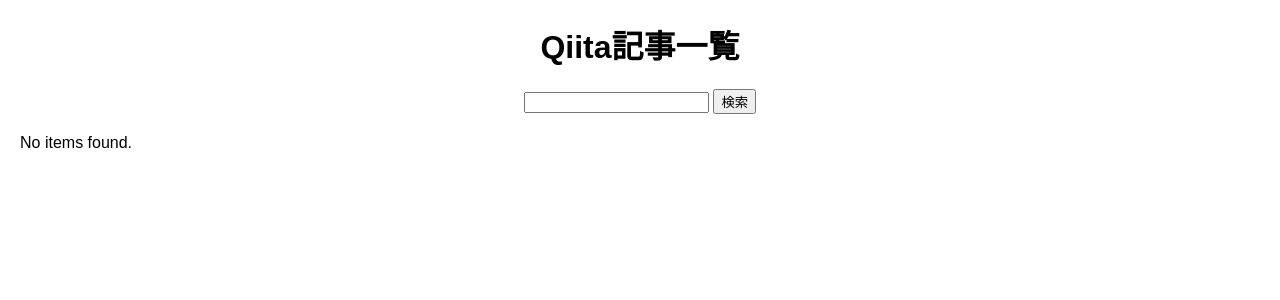
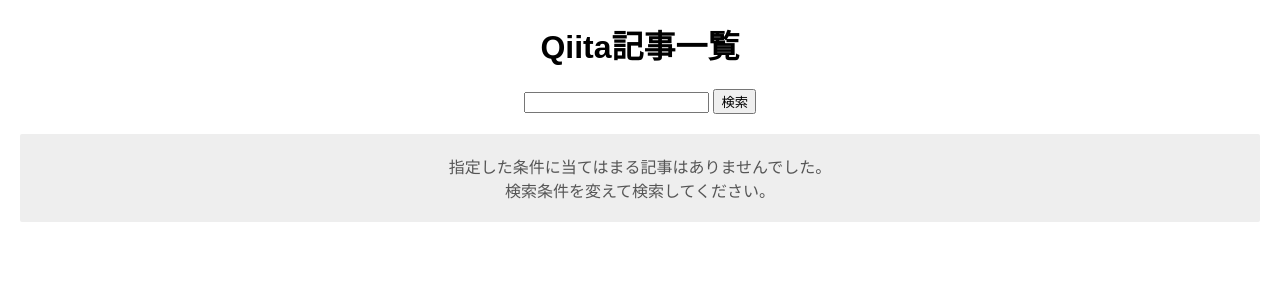
Before and after one commit to ishi720/qiita_analytics, a Flask app: page / in a window 1280 px wide. Shown: the top 300 px of the page. Run offline with Flask 3, Linux system fonts and the light colour scheme; data that the repository does not hold is empty.

Commit message:
#7 ユーザー指定していない場合は、表示を0件にする

```diff
--- a/get_qiita_myitem.py
+++ b/get_qiita_myitem.py
@@ -10,6 +10,10 @@
     Returns:
         str: 指定されたQiitaの記事一覧
     """
+    result = []
+
+    if user_name == "":
+        return json.dumps(result, indent=2, ensure_ascii=False)
 
     url = "https://qiita.com/api/v2/items"
     headers = {}
@@ -26,8 +30,6 @@
 
     items = r.json()
 
-    result = []
-
     for item in items:
         if item['private'] == False:
             page_data = {
--- a/static/css/style.css
+++ b/static/css/style.css
@@ -22,3 +22,11 @@
 th {
     background-color: #f2f2f2;
 }
+
+.no_item {
+    text-align: center;
+    background-color: #eee;
+    padding: 20px 10px;
+    color: #555;
+    border-radius: 2px;
+}
--- a/templates/index.html
+++ b/templates/index.html
@@ -14,8 +14,8 @@
         <button type="submit">検索</button>
     </form>
 
+    <table>
     {% if items %}
-        <table>
         <thead>
             <tr>
                 <th>記事名</th>
@@ -38,9 +38,12 @@
                 </tr>
             {% endfor %}
         </tbody>
+    {% else %}
+        <p class="no_item">
+            指定した条件に当てはまる記事はありませんでした。<br>
+            検索条件を変えて検索してください。
+        </p>
+    {% endif %}
     </table>
-    {% else %}
-        <p>No items found.</p>
-    {% endif %}
 </body>
 </html>
```
Lines whose indentation alone changed are shown as unchanged.
